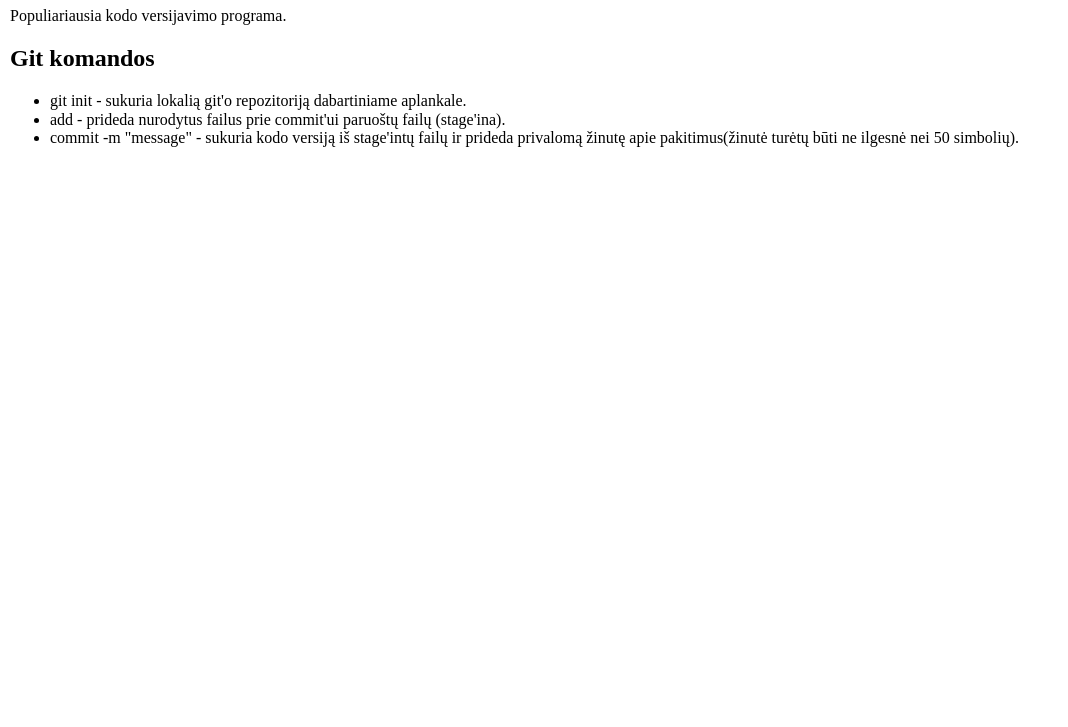
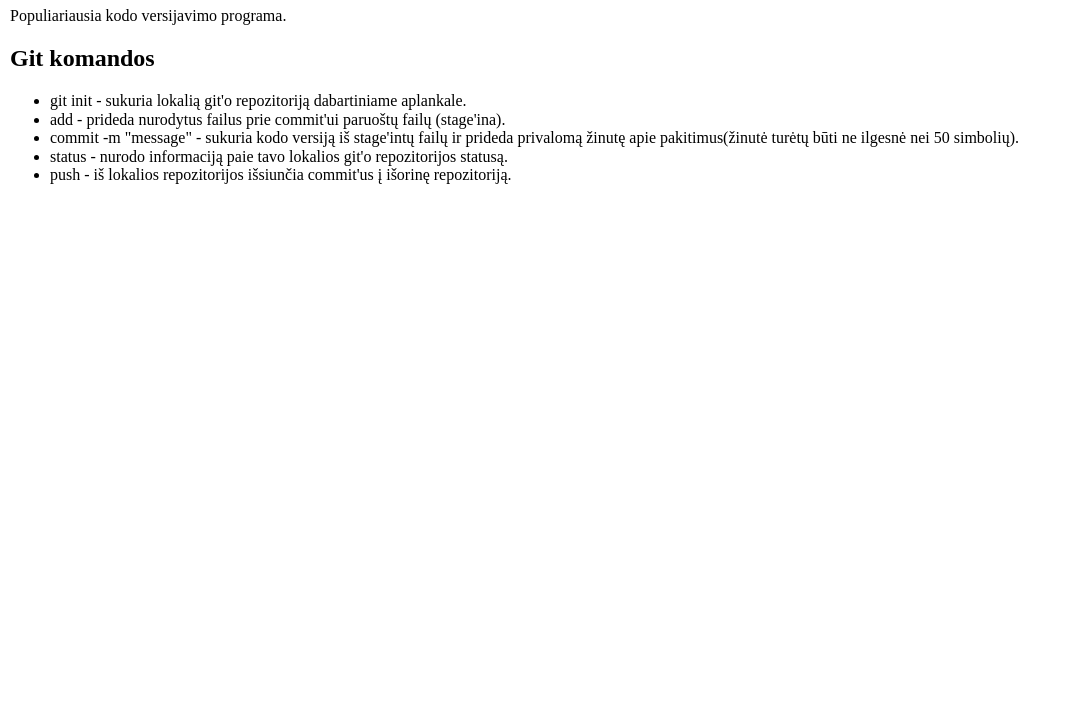
Before and after one commit to JustinasJadeska/Learning-Git, a plain HTML site: page index.html in a window 1280 px wide. Shown: the part 73-800 px from the top of the page, without its empty margins (0-1068 px from the left). Drawn offline with nearby package versions, Linux system fonts and the light colour scheme.

Commit message:
papildžiau git komadų

```diff
--- a/index.html
+++ b/index.html
@@ -22,6 +22,8 @@
                 <li>commit -m "message" - sukuria kodo versiją iš stage'intų failų ir prideda
                     privalomą žinutę apie pakitimus(žinutė turėtų būti ne ilgesnė nei 50 simbolių).
                 </li>
+                <li>status - nurodo informaciją paie tavo lokalios git'o repozitorijos statusą.</li>
+                <li>push - iš lokalios repozitorijos išsiunčia commit'us į išorinę repozitoriją.</li>
             </ul>
         </section>
     </main>
```
